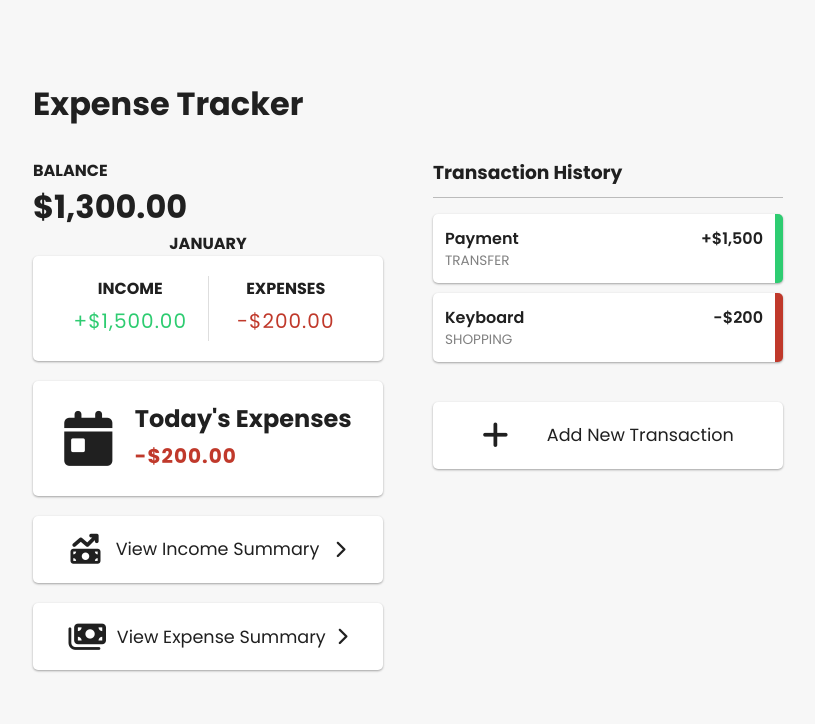
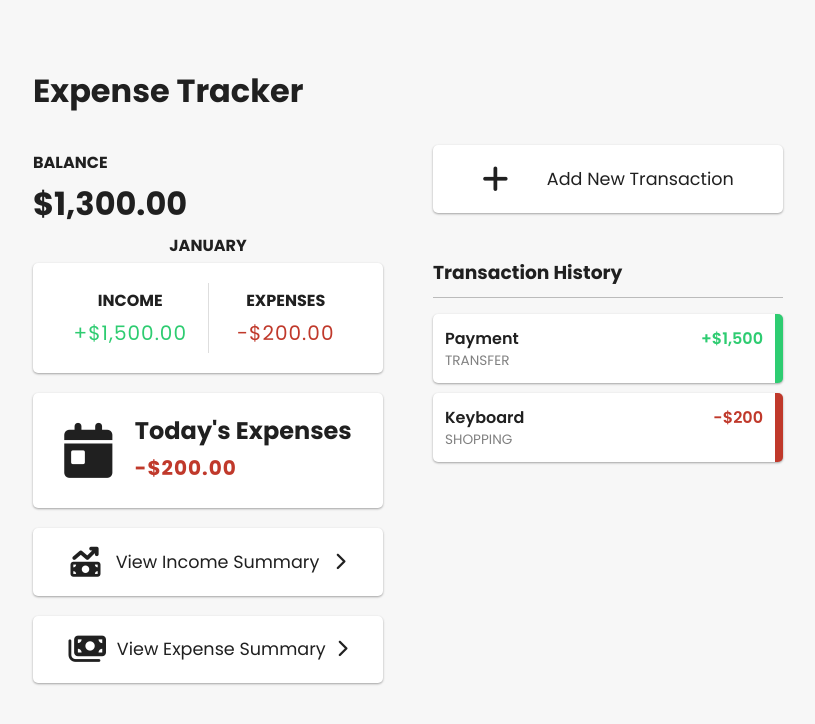
Before and after one commit to emilysamantha/my-expense-tracker, a React (Create React App) app: page / in a window 1280 px wide. Shown: the top 724 px of the page, without its empty margins (232-1047 px from the left). Built offline with nearby package versions, Linux system fonts and the light colour scheme.

Commit message:
Add date to form submission

```diff
--- a/src/App.css
+++ b/src/App.css
@@ -45,8 +45,13 @@ h3 {
 }
 
 h4 {
-  margin: 0;
+  margin: 5px 0;
   text-transform: uppercase;
+}
+
+h5 {
+  border-bottom: 1px solid #bbb;
+  padding-bottom: 5px;
 }
 
 a {
@@ -84,11 +89,11 @@ a {
   margin: 5px 0;
 }
 
-.money.plus {
+.plus {
   color: #2ecc71;
 }
 
-.money.minus {
+.minus {
   color: #c0392b;
 }
 
@@ -189,6 +194,7 @@ form > p:hover {
   font-weight: 600;
   display: flex;
   justify-content: space-between;
+  text-transform: capitalize;
 }
 
 .category {
--- a/src/App.js
+++ b/src/App.js
@@ -24,8 +24,9 @@ function App() {
           <Button icon="fa-solid fa-money-bills" title="View Expense Summary" />
         </div>
         <div className="container">
+          <AddTransaction />
+          <br />
           <TransactionList />
-          <AddTransaction />
         </div>
       </div>
     </GlobalProvider>
--- a/src/components/AddTransaction.js
+++ b/src/components/AddTransaction.js
@@ -28,7 +28,10 @@ const AddTransaction = () => {
       text: text,
       category: category,
       amount: +amount,
+      date: new Date(),
     };
+
+    console.log(newTransaction.date);
 
     addTransaction(newTransaction);
     toggleForm();
--- a/src/components/Transaction.js
+++ b/src/components/Transaction.js
@@ -10,7 +10,7 @@ const Transaction = ({ transaction }) => {
     <li className={transaction.amount < 0 ? "minus" : "plus"}>
       <div className="transaction-title">
         {transaction.text}{" "}
-        <span>
+        <span className={transaction.amount < 0 ? "minus" : "plus"}>
           {sign}${numberWithCommas(Math.abs(transaction.amount))}
         </span>
       </div>
```
